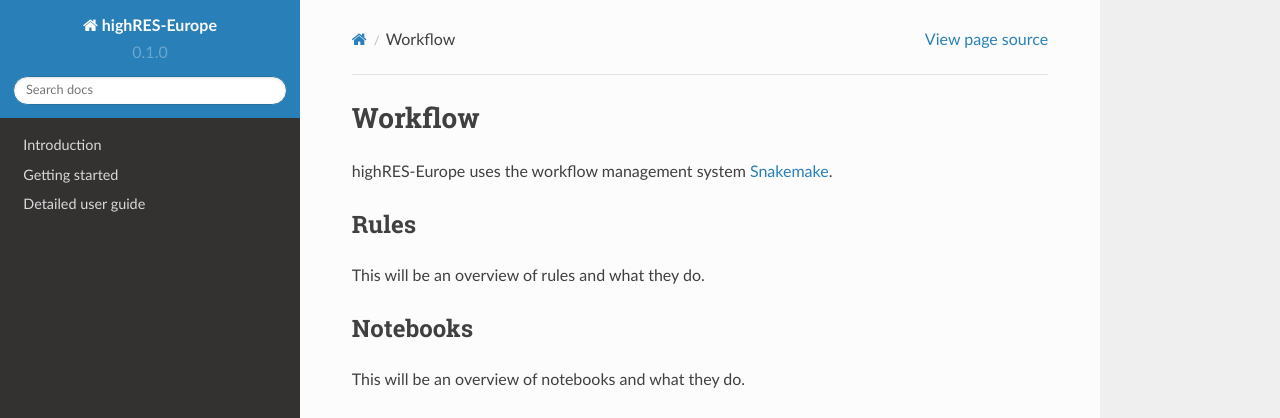
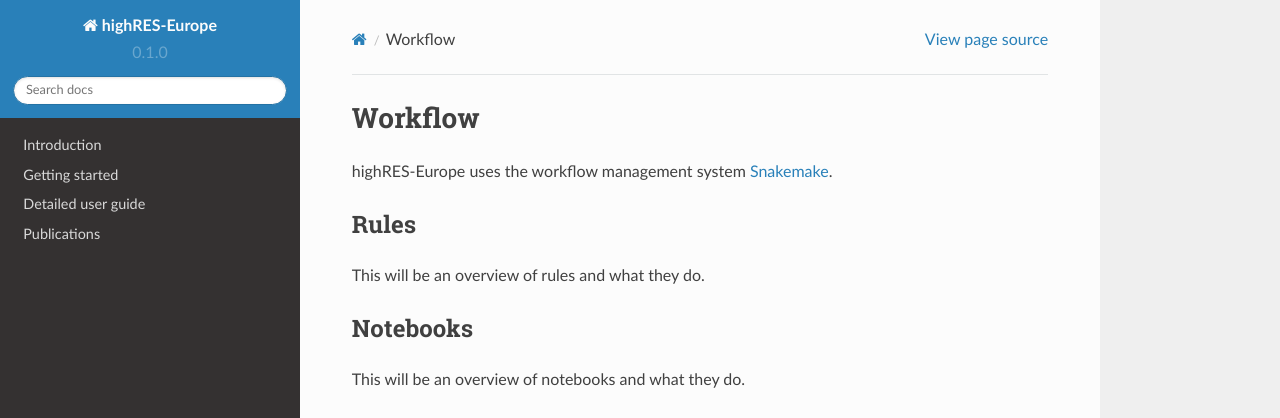
Before and after one commit to highRES-model/highRES-Europe-WF, a Sphinx documentation site: the page built from docs/source/Workflow.rst, in a window 1280 px wide. Shown: the top 418 px of the page. Built offline with Sphinx 7.4.7 and the Read the Docs theme 2.0.0, drawn with Linux system fonts in a browser that asks for light colours; pages that are not in the unit, such as notebooks, are missing from menus.

Commit message:
doc typo

```diff
--- a/docs/source/index.rst
+++ b/docs/source/index.rst
@@ -23,4 +23,4 @@ Contents
    Introduction
    Getting started
    User guide
-   publications <Publications>
+   Publications <publications>
```
